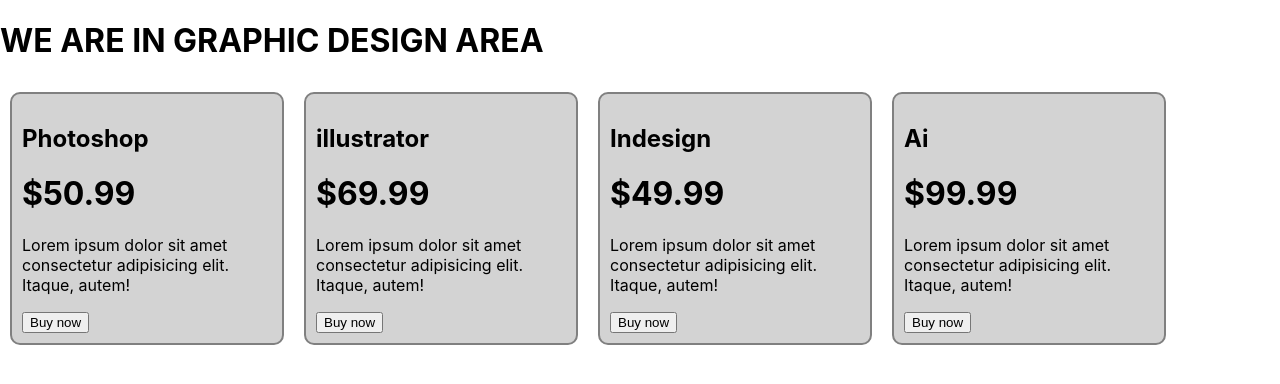
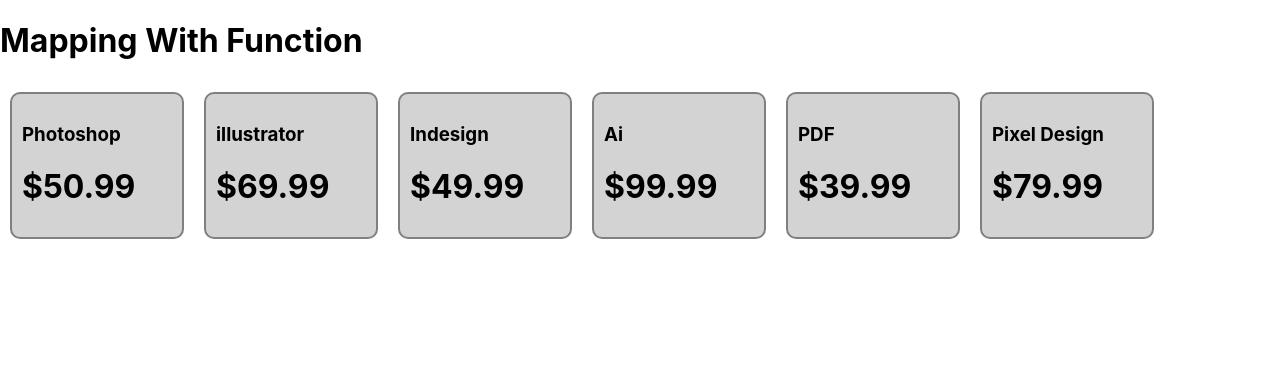
Before and after one commit to Abdullah0095/react-core-conceppts-2021, a React (Create React App) app: page / in a window 1280 px wide. Shown: the top 384 px of the page. Built offline with nearby package versions, Linux system fonts and the light colour scheme.

Commit message:
map parsi aj

```diff
--- a/src/App.js
+++ b/src/App.js
@@ -1,81 +1,16 @@
-// import './App.css';
-function App() {
+import React from 'react';
+import Mapping from './Components/Mapping/Mapping';
+import PropsObject from './Components/PropsObject/PropsObject';
+import MapWithFunc from './MapWithFunc/MapWithFunc';
 
-  // const players = ['mashrafe bin mortuza', 'tiger woods', 'C ronaldo', 'Mohammad ali', 'Roger federar'];
-  // const professions = ['cricket', 'super golf', 'football', 'mighty boxing', 'tennis']
-
-  const products = [{name: 'Photoshop', price: '$50.99'}, {name: 'illustrator', price: '$69.99'}, {name: 'Indesign', price: '$49.99'}, {name: 'Ai', price: '$99.99'}]
-
+const App = () => {
   return (
-    <div className="App">
-      <header className="App-header">
-
-        <h1>WE ARE IN GRAPHIC DESIGN AREA</h1>
-        <Product name={products[0].name} price={products[0].price}></Product>
-        <Product name={products[1].name} price={products[1].price}></Product>
-        <Product name={products[2].name} price={products[2].price}></Product>
-        <Product name={products[3].name} price={products[3].price}></Product>
-
-
-
-        {/* <h1>Bangladesh Cricket Board Association</h1>
-        <h2>List of the PANCHA PANDAB</h2>
-
-        <Bangladesh name={players[0]} fame={professions[0]}></Bangladesh>
-        <Bangladesh name={players[1]} fame={professions[1]}></Bangladesh>
-        <Bangladesh name={players[2]} fame={professions[2]}></Bangladesh>
-        <Bangladesh name={players[3]} fame={professions[3]}></Bangladesh>
-        <Bangladesh name={players[4]} fame={professions[4]}></Bangladesh> */}
-
-
-        {/* <Bangladesh name="sakib" fame="no:1 all rounder"></Bangladesh>
-        <Bangladesh name="mashrafe" fame="best captain"></Bangladesh>
-        <Bangladesh name="mahmudullah" fame="silent killer"></Bangladesh> */}
-
-
-
-      </header>
+    <div>
+      {/* <PropsObject></PropsObject>
+      <Mapping/> */}
+      <MapWithFunc/>
     </div>
   );
-}
-
-function Product(props){
-
-  const productStyle = {
-    border: '2px solid gray',
-    borderRadius: '10px',
-    margin: '10px',
-    padding:'10px',
-    backgroundColor: 'lightGray',
-    width: '250px',
-    float: 'left'
-  }
-
-  return (
-    <div style={productStyle}>
-      <h2>{props.name}</h2>
-      <h1>{props.price}</h1>
-      <p>Lorem ipsum dolor sit amet consectetur adipisicing elit. Itaque, autem!</p>
-      <button>Buy now</button>
-    </div>
-  )
-}
-
-function Bangladesh(props) {
-  const bdStyle = {
-    margin: '5px',
-    border: '2px dotted red',
-    borderRadius: '5px',
-    padding: '0px 15px'
-  }
-  return (
-    <div style={bdStyle}>
-      <h1>Name: {props.name}</h1>
-      <h2>Profession: {props.fame}</h2>
-      <p>player of the year</p>
-    </div>
-  )
-
-}
+};
 
 export default App;
--- /dev/null
+++ b/src/Components/Mapping/Mapping.js
@@ -0,0 +1,51 @@
+import React from 'react';
+
+const Mapping = () => {
+
+    const products = [
+        { name: 'Photoshop', price: '$50.99' },
+        { name: 'illustrator', price: '$69.99' },
+        { name: 'Indesign', price: '$49.99' },
+        { name: 'Ai', price: '$99.99' },
+        { name: 'PDF', price: '$39.99' },
+        { name: 'Pixel Design', price: '$79.99' },
+    ];
+
+    const players = ['mashrafe bin mortuza', 'goda sujon', 'C ronaldo', 'Mohammad ali', 'Roger federar'];
+
+
+    const productNames = products.map(product => product.name);
+    console.log(productNames);
+
+    return (
+        <div>
+            <div>
+                <h1>How to map an array</h1>
+                <h2>take a variable, in this variable, you have to map the array, an give a name of the single unit</h2>
+                <h1>An example is: </h1>
+                <p>const heroNames = heros.map(hero => hero.name)</p>
+            </div>
+            <div>
+                <h1>player name</h1>
+                <ul>
+
+                    {
+                        players.map(player => <li>{player}</li>)
+                    }
+
+                </ul>
+            </div>
+            <div>
+                <h1>Products name list</h1>
+                <ol>
+                    {
+                        products.map(singleProduct => <li>{singleProduct.name}</li>)
+                    }
+                </ol>
+            </div>
+
+        </div>
+    );
+};
+
+export default Mapping;
--- /dev/null
+++ b/src/Components/PropsObject/PropsObject.js
@@ -0,0 +1,85 @@
+import React from 'react';
+
+const PropsObject = () => {
+
+    // const players = ['mashrafe bin mortuza', 'tiger woods', 'C ronaldo', 'Mohammad ali', 'Roger federar'];
+  // const professions = ['cricket', 'super golf', 'football', 'mighty boxing', 'tennis']
+
+  const products = [{name: 'Photoshop', price: '$50.99'}, {name: 'illustrator', price: '$69.99'}, {name: 'Indesign', price: '$49.99'}, {name: 'Ai', price: '$99.99'}]
+
+
+    return (
+        <div className="App">
+      <header className="App-header">
+
+        <h1>WE ARE IN GRAPHIC DESIGN AREA</h1>
+        <Product name={products[0].name} price={products[0].price}></Product>
+        <Product name={products[1].name} price={products[1].price}></Product>
+        <Product name={products[2].name} price={products[2].price}></Product>
+        <Product name={products[3].name} price={products[3].price}></Product>
+
+
+
+        {/* <h1>Bangladesh Cricket Board Association</h1>
+        <h2>List of the PANCHA PANDAB</h2>
+
+        <Bangladesh name={players[0]} fame={professions[0]}></Bangladesh>
+        <Bangladesh name={players[1]} fame={professions[1]}></Bangladesh>
+        <Bangladesh name={players[2]} fame={professions[2]}></Bangladesh>
+        <Bangladesh name={players[3]} fame={professions[3]}></Bangladesh>
+        <Bangladesh name={players[4]} fame={professions[4]}></Bangladesh> */}
+
+
+        {/* <Bangladesh name="sakib" fame="no:1 all rounder"></Bangladesh>
+        <Bangladesh name="mashrafe" fame="best captain"></Bangladesh>
+        <Bangladesh name="mahmudullah" fame="silent killer"></Bangladesh> */}
+
+
+
+      </header>
+    </div>
+  );
+}
+
+function Product(props){
+
+  const productStyle = {
+    border: '2px solid gray',
+    borderRadius: '10px',
+    margin: '10px',
+    padding:'10px',
+    backgroundColor: 'lightGray',
+    width: '300px',
+    float: 'left'
+  }
+
+  return (
+    <div style={productStyle}>
+      <h2>{props.name}</h2>
+      <h1>{props.price}</h1>
+      <p>Lorem ipsum dolor sit amet consectetur adipisicing elit. Itaque, autem!</p>
+      <button>Buy now</button>
+    </div>
+  )
+}
+
+function Bangladesh(props) {
+  const bdStyle = {
+    margin: '5px',
+    border: '2px dotted red',
+    borderRadius: '5px',
+    padding: '0px 15px'
+  }
+  return (
+    <div style={bdStyle}>
+      <h1>Name: {props.name}</h1>
+      <h2>Profession: {props.fame}</h2>
+      <p>player of the year</p>
+    </div>
+  )
+
+}
+
+
+
+export default PropsObject;
--- /dev/null
+++ b/src/MapWithFunc/MapWithFunc.js
@@ -0,0 +1,43 @@
+import React from 'react';
+
+const MapWithFunc = () => {
+
+    const products = [
+        { name: 'Photoshop', price: '$50.99' },
+        { name: 'illustrator', price: '$69.99' },
+        { name: 'Indesign', price: '$49.99' },
+        { name: 'Ai', price: '$99.99' },
+        { name: 'PDF', price: '$39.99' },
+        { name: 'Pixel Design', price: '$79.99' },
+    ];
+
+    return (
+        <div>
+            <h1>Mapping With Function</h1>
+            {
+                products.map(singleProduct => <ProductName singleProduct={singleProduct}></ProductName>)
+            }
+        </div>
+    );
+};
+
+function ProductName(props){
+    const productStyle = {
+        border: '2px solid gray',
+        borderRadius: '10px',
+        margin: '10px',
+        padding:'10px',
+        backgroundColor: 'lightGray',
+        width: '150px',
+        float: 'left'
+      }
+    return (
+        <div style={productStyle}>
+            <h3>{props.singleProduct.name}</h3>
+            <h1>{props.singleProduct.price}</h1>
+
+        </div>
+    )
+}
+
+export default MapWithFunc;
```
